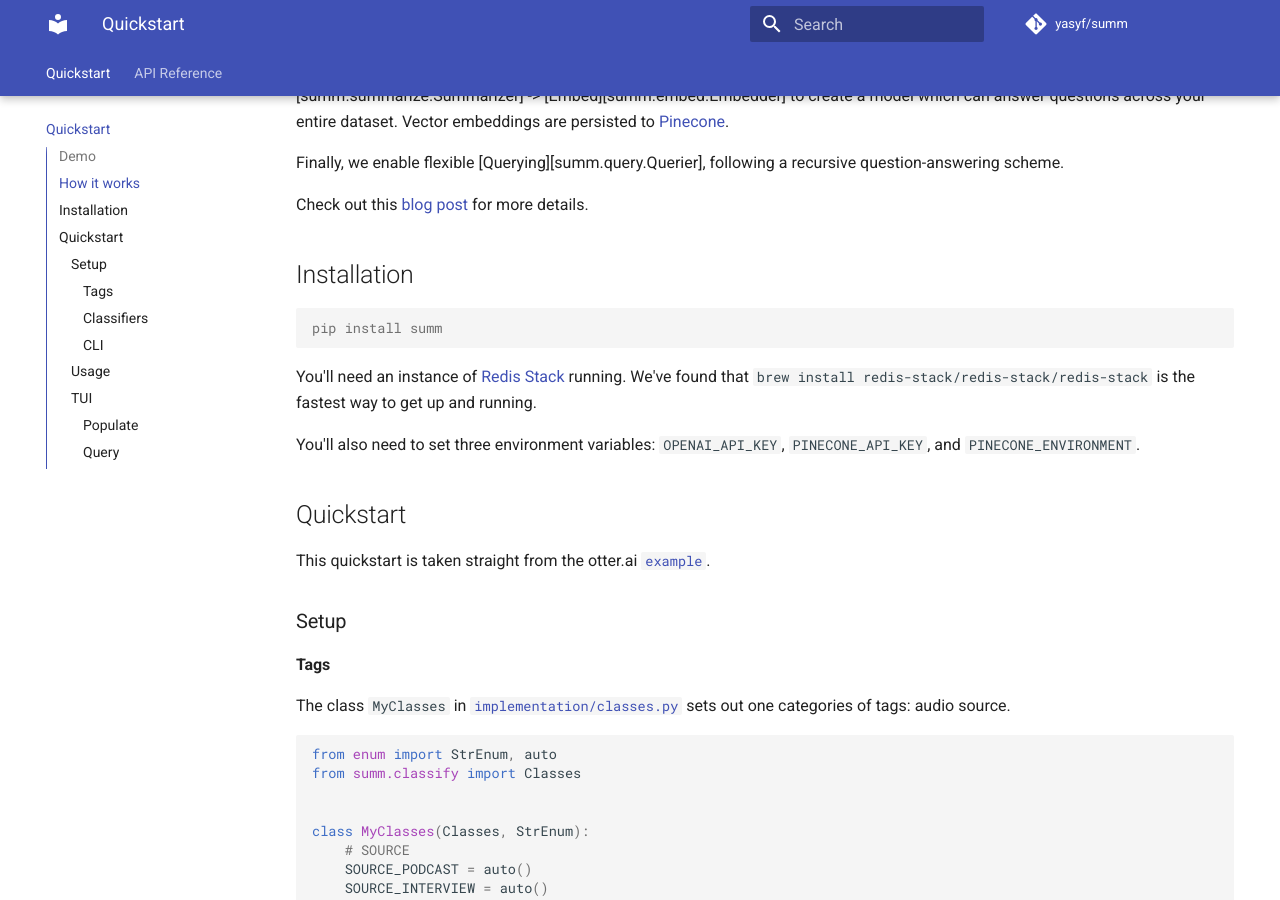
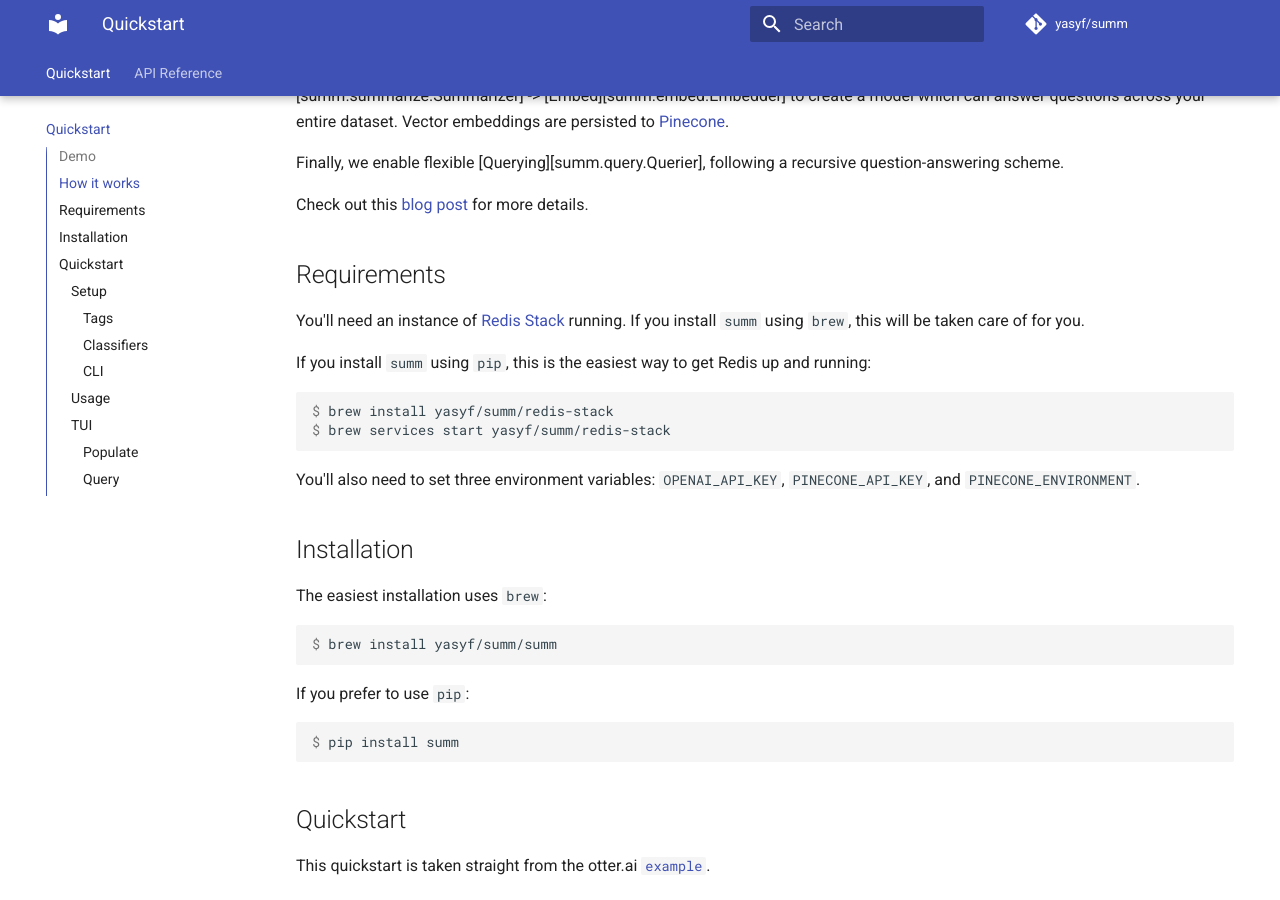
Before and after one commit to yasyf/summ, an MkDocs documentation site: the page built from docs/index.md, in a window 1280 px wide and 900 px high, scrolled down 605 px. Built offline with MkDocs 1.6.1 and Material for MkDocs 9.7.7, drawn with Linux system fonts in a browser that asks for light colours; comment, search, counter and statistics services are not loaded.

Commit message:
Use brew.

````diff
--- a/docs/index.md
+++ b/docs/index.md
@@ -17,15 +17,33 @@ Finally, we enable flexible [Querying][summ.query.Querier], following a recursiv
 
 Check out this [blog post](#) for more details.
 
+## Requirements
+
+You'll need an instance of [Redis Stack](https://redis.io/docs/stack/get-started/install/) running. If you install `summ` using `brew`, this will be taken care of for you.
+
+If you install `summ` using `pip`, this is the easiest way to get Redis up and running:
+
+```console
+$ brew install yasyf/summ/redis-stack
+$ brew services start yasyf/summ/redis-stack
+```
+
+You'll also need to set three environment variables: `OPENAI_API_KEY`, `PINECONE_API_KEY`, and `PINECONE_ENVIRONMENT`.
+
+
 ## Installation
 
+The easiest installation uses `brew`:
+
 ```console
-pip install summ
+$ brew install yasyf/summ/summ
 ```
 
-You'll need an instance of [Redis Stack](https://redis.io/docs/stack/get-started/install/) running. We've found that `brew install redis-stack/redis-stack/redis-stack` is the fastest way to get up and running.
+If you prefer to use `pip`:
 
-You'll also need to set three environment variables: `OPENAI_API_KEY`, `PINECONE_API_KEY`, and `PINECONE_ENVIRONMENT`.
+```console
+$ pip install summ
+```
 
 ## Quickstart
 
````
Also changed, not shown: README.md (+12 -2 lines).
